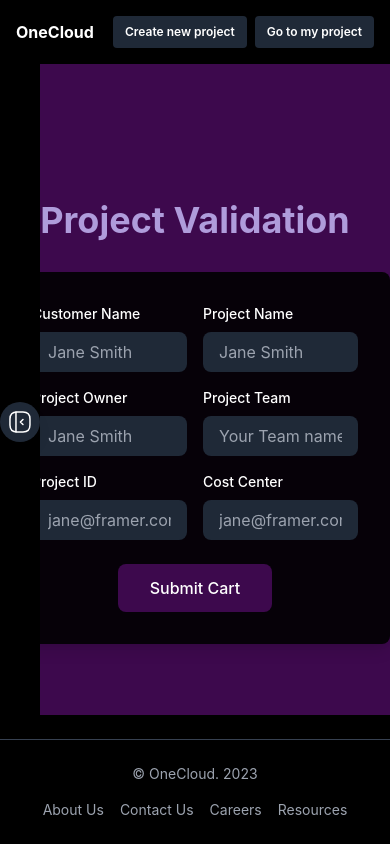
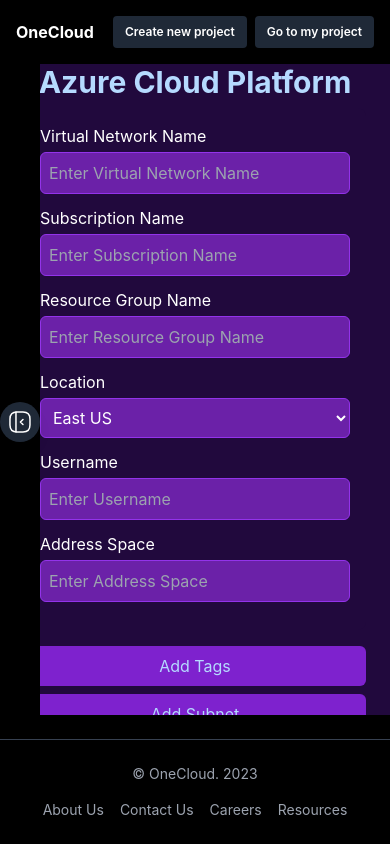
Before and after one commit to Hamzaashraf2712/onecloud-launchpad, a React (Create React App) app: page / in a window 390 px wide. Shown: the top 844 px of the page. Built offline with nearby package versions, Linux system fonts and the light colour scheme.

Commit message:
responsiveness and sidebar addition in sidebar and logout remaining

```diff
--- a/src/App.js
+++ b/src/App.js
@@ -16,9 +16,9 @@
 function App() {
   return (<div className="font-inter">
     <Navbar />
-    {/* <MainComponent /> */}
+    <MainComponent />
     {/* <ProjectCreationRequest /> */}
-      <ProjectValidation />
+      {/* <ProjectValidation /> */}
 {/* <SidebarWithPopup/> */}
 < PopupModal />
   {/* <Hero />
--- a/src/components/MainComponent.js
+++ b/src/components/MainComponent.js
@@ -1,5 +1,4 @@
 import React, { useState, useEffect } from 'react';
-import DynamicForm from './DynamicForm';
 
 const MainComponent = () => {
   const [formData, setFormData] = useState({});
@@ -7,7 +6,6 @@
 
   // Simulate a backend call to get form data
   useEffect(() => {
-    // Here, you would replace the mockData with an actual API call
     const fetchFormData = async () => {
       const mockData = {
         title: "Azure Cloud Platform",
@@ -34,8 +32,7 @@
           Must be between 1 and 64 characters in length.
           Can contain letters, numbers, and hyphens.
           Must start with a letter or number, and end with a letter or number.
-          Cannot contain consecutive hyphens.
-          `,
+          Cannot contain consecutive hyphens.`,
         },
       };
 
@@ -47,29 +44,61 @@
   }, []);
 
   return (
-    <div className="bg-[#21093D] text-[#B5DAFF] mt-10 grid grid-cols-1 md:grid-cols-2 gap-8 p-10 ">
+    <div className="bg-[#21093D] text-[#B5DAFF] grid grid-cols-1 md:grid-cols-2 gap-8 p-6 md:h-screen">
       {isLoaded ? (
         <>
           {/* Form Section */}
-          <div>
-          <h2 className="text-4xl pt-4 font-bold mb-4 text-center">{formData.title}</h2>
-          <DynamicForm formData={formData.fields} />
-            {/* Render buttons */}
+          <div className="flex flex-col h-full">
+            <h2 className="text-3xl font-bold mb-2 pt-10 text-center">{formData.title}</h2>
+
+            {/* Dynamic Form */}
+            <div className="bg-[#21093D] text-white p-4 rounded-lg max-h-screen overflow-y-auto">
+              {formData.fields.map((field, index) => (
+                <div key={index} className="mb-3">
+                  <label className="block mb-1">{field.label}</label>
+                  {field.type === 'select' ? (
+                    <select
+                      className="w-full p-2 bg-purple-800 rounded-md text-white border border-purple-600 focus:outline-none focus:ring-2 focus:ring-purple-500"
+                      name={field.name}
+                      required={field.required || false}
+                    >
+                      {field.options.map((option, idx) => (
+                        <option key={idx} value={option}>
+                          {option}
+                        </option>
+                      ))}
+                    </select>
+                  ) : (
+                    <input
+                      type={field.type}
+                      className="w-full p-2 bg-purple-800 rounded-md text-white border border-purple-600 focus:outline-none focus:ring-2 focus:ring-purple-500"
+                      placeholder={field.placeholder || field.label}
+                      name={field.name}
+                      required={field.required || false}
+                    />
+                  )}
+                </div>
+              ))}
+            </div>
+
+            {/* Render Buttons after form fields */}
+            <div className="mt-4 flex flex-col space-y-2">
               {formData.buttons.map((button, index) => (
                 <button
                   key={index}
-                className="bg-purple-700 p-2 rounded-md w-full mt-2"
+                  className="bg-purple-700 p-2 rounded-md w-full hover:bg-purple-800"
                   onClick={() => alert(`${button.action} clicked`)}
                 >
                   {button.label}
                 </button>
               ))}
             </div>
+          </div>
 
           {/* Knowledge Base Section */}
-          <div className="bg-[#3C054D] text-[#AF9CDB] p-6 rounded-lg">
-          <h2 className="text-4xl mb-4 font-bold text-center">Knowledge Base</h2>
-          <p className="text-xl h-[90%] overflow-y-auto">
+          <div className="bg-[#3C054D] text-[#AF9CDB] p-4 rounded-lg flex flex-col justify-between h-full">
+            <h2 className="text-3xl mb-2 font-bold text-center pt-6">Knowledge Base</h2>
+            <p className="text-lg h-[90%] overflow-y-auto">
               {formData.knowledgeBase.content}
             </p>
           </div>
```
Lines whose indentation alone changed are shown as unchanged.
